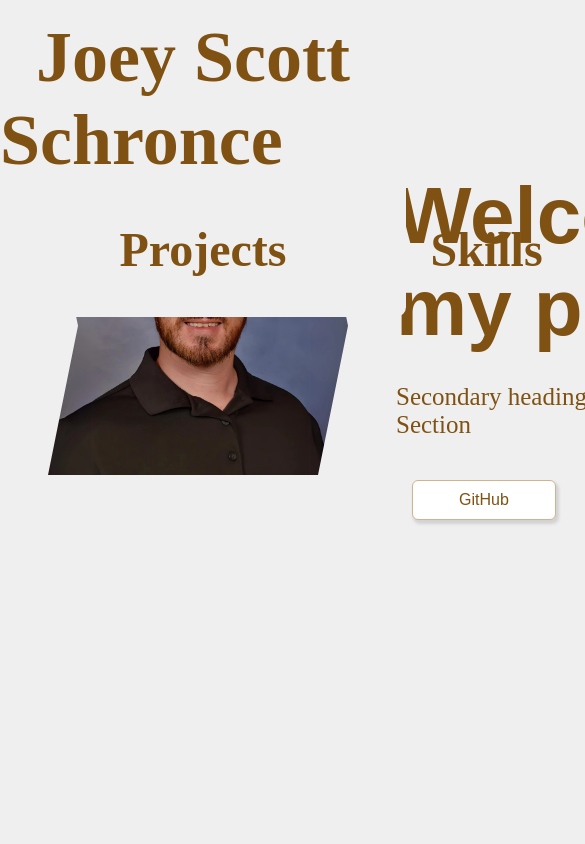
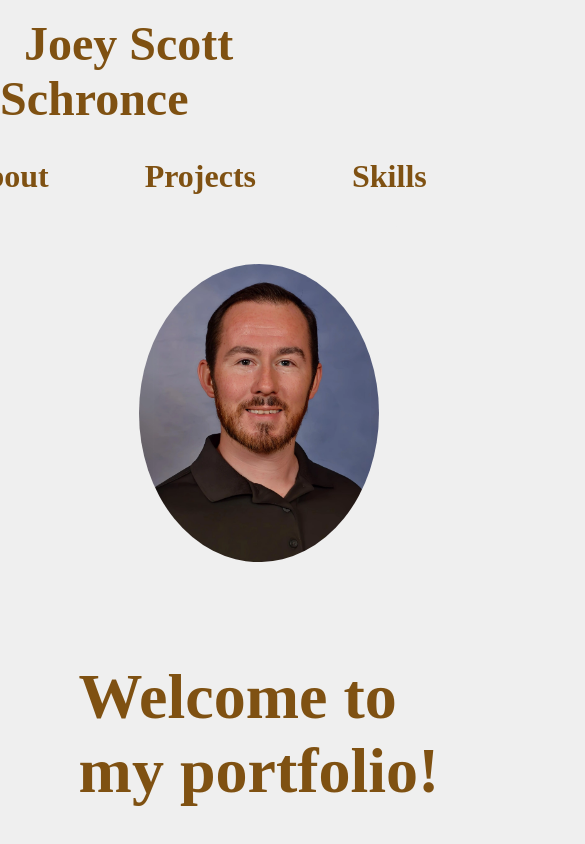
Before and after one commit to JoeyScottSchronce/JoeyScottSchronce.github.io, a React (Vite) app: page / in a window 390 px wide. Shown: the top 844 px of the page, 585 px wide, since content can reach past the window. Built offline with nearby package versions, Linux system fonts and the light colour scheme.

Commit message:
responsive css

```diff
--- a/src/App.css
+++ b/src/App.css
@@ -4,7 +4,6 @@
     --light-base: #efefef;
     --dark-base: #222;
     --font-family: Arial, Helvetica, sans-serif;
-    --h1: bold 5rem var(--font-family);
     --h2: bold 3rem var(--font-family);
     --links: bold 18px/18px var(--font-family);
     --p: normal 2em var(--font-family);
--- a/src/Components/HeroSection/HeroSection.css
+++ b/src/Components/HeroSection/HeroSection.css
@@ -4,24 +4,34 @@
 }
 
 #HeroSection h1 {
-    font: var(--h1);
+    font-size: 5rem;
     margin-top: 50px;
     color: var(--primary-color);
 }
 #HeroSection p {
     font-size: 25px;
+    margin-top: 5px;
     color: var(--primary-color);
-    margin-top: -1cm;
 }
 
 .container {
     display: flex;
     align-items: center;
     justify-content: space-evenly;
+    width: 100%;
+    margin: 1rem;
+    padding: 3rem;
+}
+
+.sub-container {
+    display: flex;
+    flex-direction: column;
+    align-items: center;
+    justify-content: center;
 }
 
 .profile_image {
-    clip-path: polygon(90% 0%, 100% 50%, 90% 100%, 0% 100%, 10% 50%, 0% 0%);
+    clip-path: ellipse(40% 50% at 50% 50%);
     width: 300px;
     margin: 3rem;
 }
@@ -29,3 +39,24 @@
 .Social-Media {
     display: flex;
 }
+
+@media screen and (max-width: 1215px) {
+    #HeroSection {
+        flex-direction: column;
+    }
+    #HeroSection h1 {
+        font-size: 4rem;
+    }
+
+    .profile_image {
+        margin-top: 6rem;
+    }
+
+    .sub-container {
+        max-width: 375px;
+    }
+
+    .Social-Media {
+        flex-direction: column;
+    }
+}
--- a/src/Components/HeroSection/HeroSection.jsx
+++ b/src/Components/HeroSection/HeroSection.jsx
@@ -3,16 +3,15 @@ import "./HeroSection.css"
 
 function HeroSection() {
     return (
-        <>
-            <section id="HeroSection" className="container">
-            <div>
+        <div id="HeroSection" className="container">
+            <div className="sub-container">
                 <img
                     src="/assets/Profile.webp"
                     className="profile_image"
                     alt="photo of Joey Schronce"
                 />
             </div>
-            <div>
+            <div className="sub-container">
                 <h1 className="title">
                     Welcome to <br/> my portfolio!
                 </h1>
@@ -29,8 +28,7 @@ function HeroSection() {
                     </a>
                 </div>
             </div>
-        </section>
-        </>
+        </div>
     )
 }
 
--- a/src/Components/NavBar/NavBar.css
+++ b/src/Components/NavBar/NavBar.css
@@ -68,3 +68,13 @@ nav {
         font-size: 4.5rem;
     }
 }
+
+@media screen and (max-width: 768px) {
+    .nav-items {
+        font-size: 2rem;
+    }
+
+    .nav-main {
+        font-size: 3rem;
+    }
+}
```
